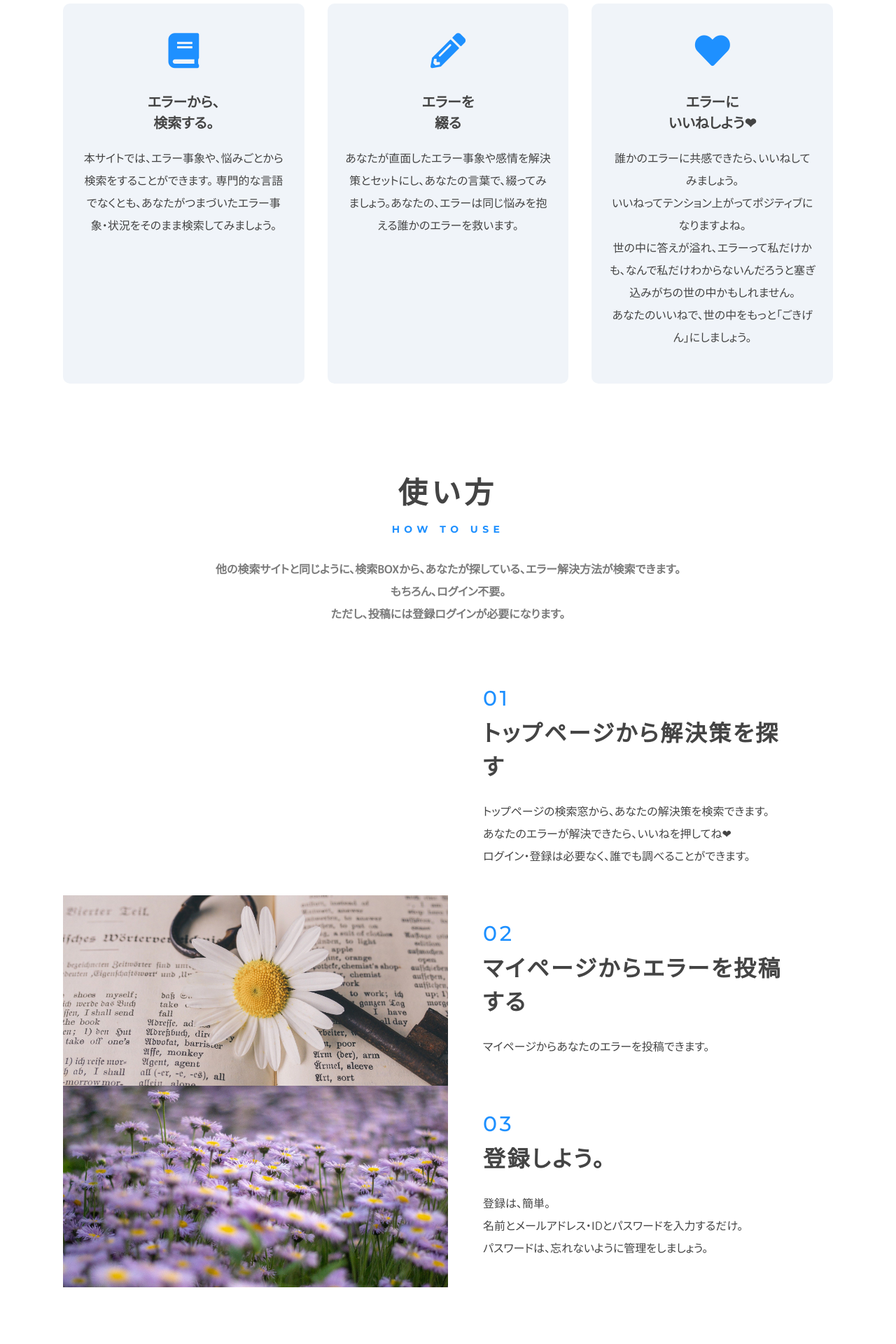
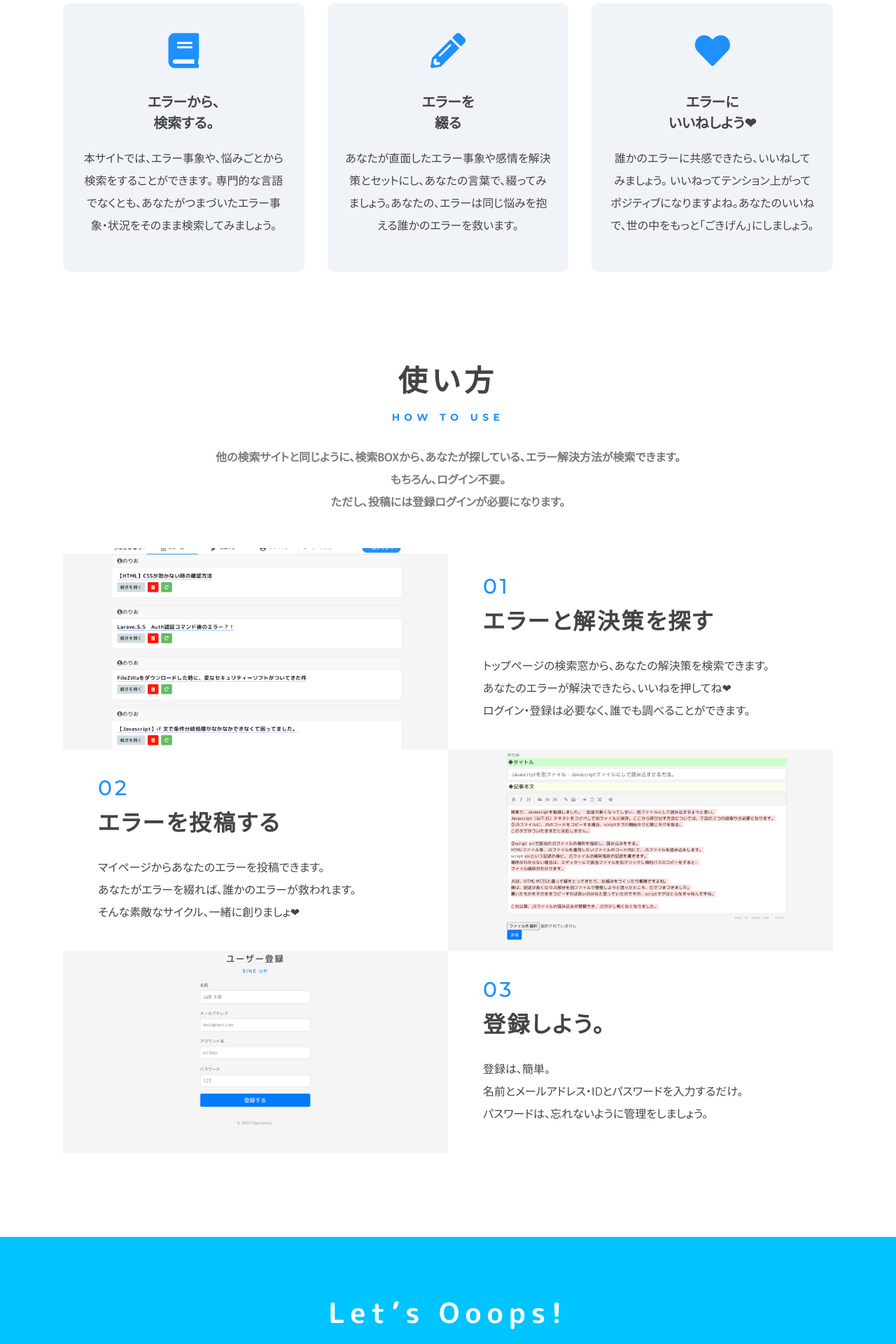
Before and after one commit to Toshihisa-Handa/ooptionary, a PHP site: page / in a window 1280 px wide. Shown: the part 1402-3322 px from the top of the page at 70% size. Run offline with PHP 8.4, Linux system fonts and the light colour scheme; some libraries are stand-ins or nearby versions.

Commit message:
TOPページテキスト・画像変更

```diff
--- a/css/toppage.css
+++ b/css/toppage.css
@@ -425,17 +425,17 @@ Content
 }
 
 .use-list__item:nth-child(1) .use-list__img {
-  background: url() no-repeat center;
+  background: url(../img/list3.png) no-repeat center;
   background-size: cover;
 }
 
 .use-list__item:nth-child(2) .use-list__img {
-  background: url(../img/use_img02.jpg) no-repeat center;
+  background: url(../img/post2.png) no-repeat center;
   background-size: cover;
 }
 
 .use-list__item:nth-child(3) .use-list__img {
-  background: url(../img/use_img03.jpg) no-repeat center;
+  background: url(../img/regist.png) no-repeat center;
   background-size: cover;
 }
 
--- a/index.php
+++ b/index.php
@@ -71,10 +71,8 @@
                         <div class="intro-list__icon"><i class="fas fa-heart"></i></div>
                         <div class="intro-list__body">
                             <h3 class="intro-list__title">エラーに<br>いいねしよう❤︎</h3>
-                            <p class="intro-list__text">誰かのエラーに共感できたら、いいねしてみましょう。<br>
-                                いいねってテンション上がってポジティブになりますよね。<br>
-                                世の中に答えが溢れ、エラーって私だけかも、なんで私だけわからないんだろうと塞ぎ込みがちの世の中かもしれません。<br>
-                                あなたのいいねで、世の中をもっと「ごきげん」にしましょう。</p>
+                            <p class="intro-list__text">誰かのエラーに共感できたら、いいねしてみましょう。
+                                いいねってテンション上がってポジティブになりますよね。あなたのいいねで、世の中をもっと「ごきげん」にしましょう。</p>
                         </div>
                     </li>
                 </ul>
@@ -93,19 +91,22 @@
                         <div class="use-list__img"></div>
                         <div class="use-list__body">
                             <p class="use-list__num">01</p>
-                            <h3 class="use-list__title">トップページから解決策を探す</h3>
+                            <h3 class="use-list__title">エラーと解決策を探す</h3>
                             <div class="use-list__text">トップページの検索窓から、あなたの解決策を検索できます。<br>
                                 あなたのエラーが解決できたら、いいねを押してね❤︎<br>
                                 ログイン・登録は必要なく、誰でも調べることができます。</div>
                         </div>
                     </li>
                     <li class="use-list__item">
-                        <div class="use-list__img"></div>
                         <div class="use-list__body">
                             <p class="use-list__num">02</p>
-                            <h3 class="use-list__title">マイページからエラーを投稿する</h3>
-                            <div class="use-list__text">マイページからあなたのエラーを投稿できます。</div>
+                            <h3 class="use-list__title">エラーを投稿する</h3>
+                            <div class="use-list__text">マイページからあなたのエラーを投稿できます。<br>
+                            あなたがエラーを綴れば、誰かのエラーが救われます。<br>
+                            そんな素敵なサイクル、一緒に創りましょ❤︎
                         </div>
+                        </div>
+                        <div class="use-list__img"></div>
                     </li>
                     <li class="use-list__item">
                         <div class="use-list__img"></div>
```
Also changed, not shown: img/ichiran.png (added), img/iine.png (added), img/list.png (added), img/list2.png (added), img/list3.png (added), img/post.png (added), img/post2.png (added), img/regist.png (added).
